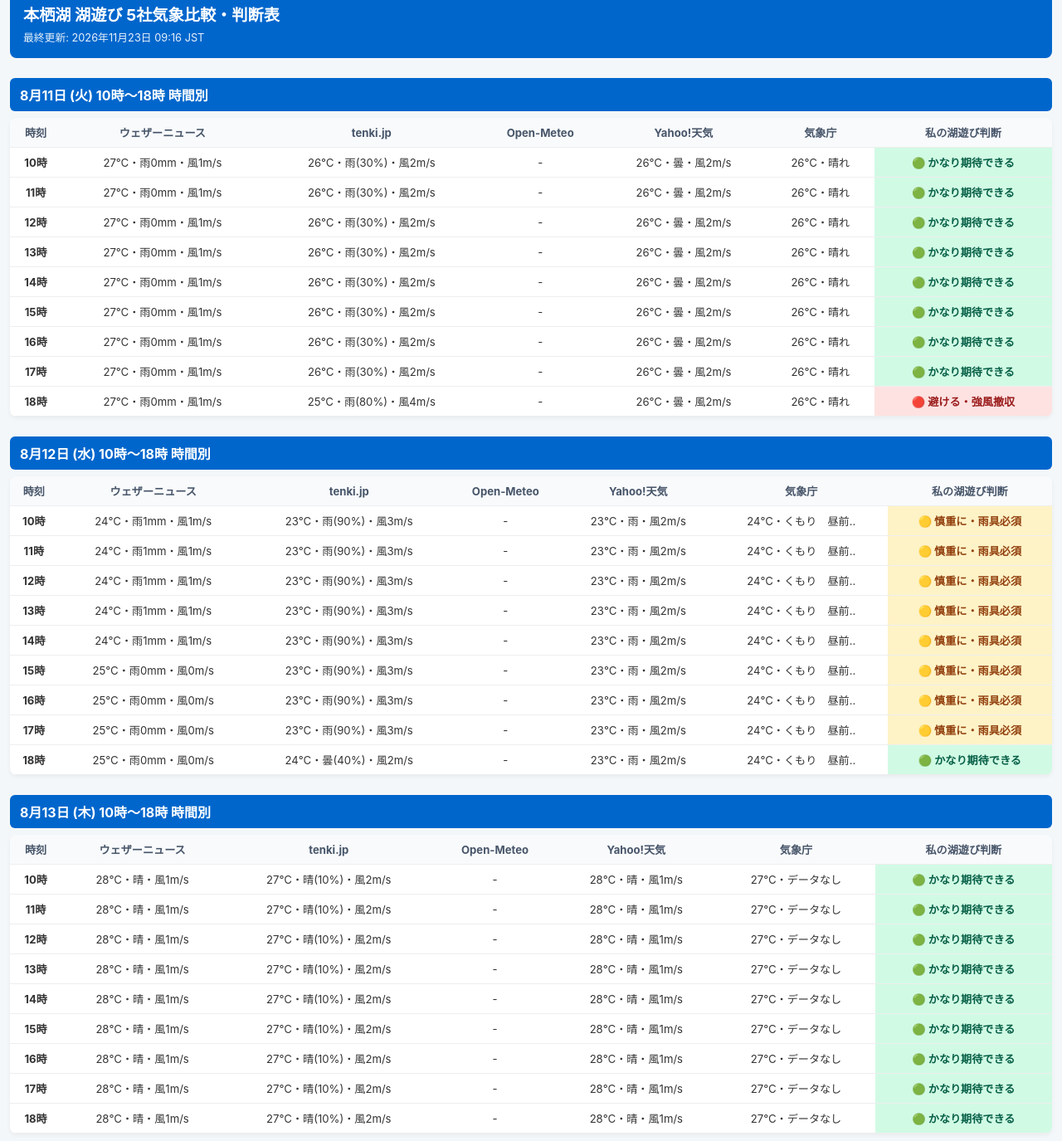
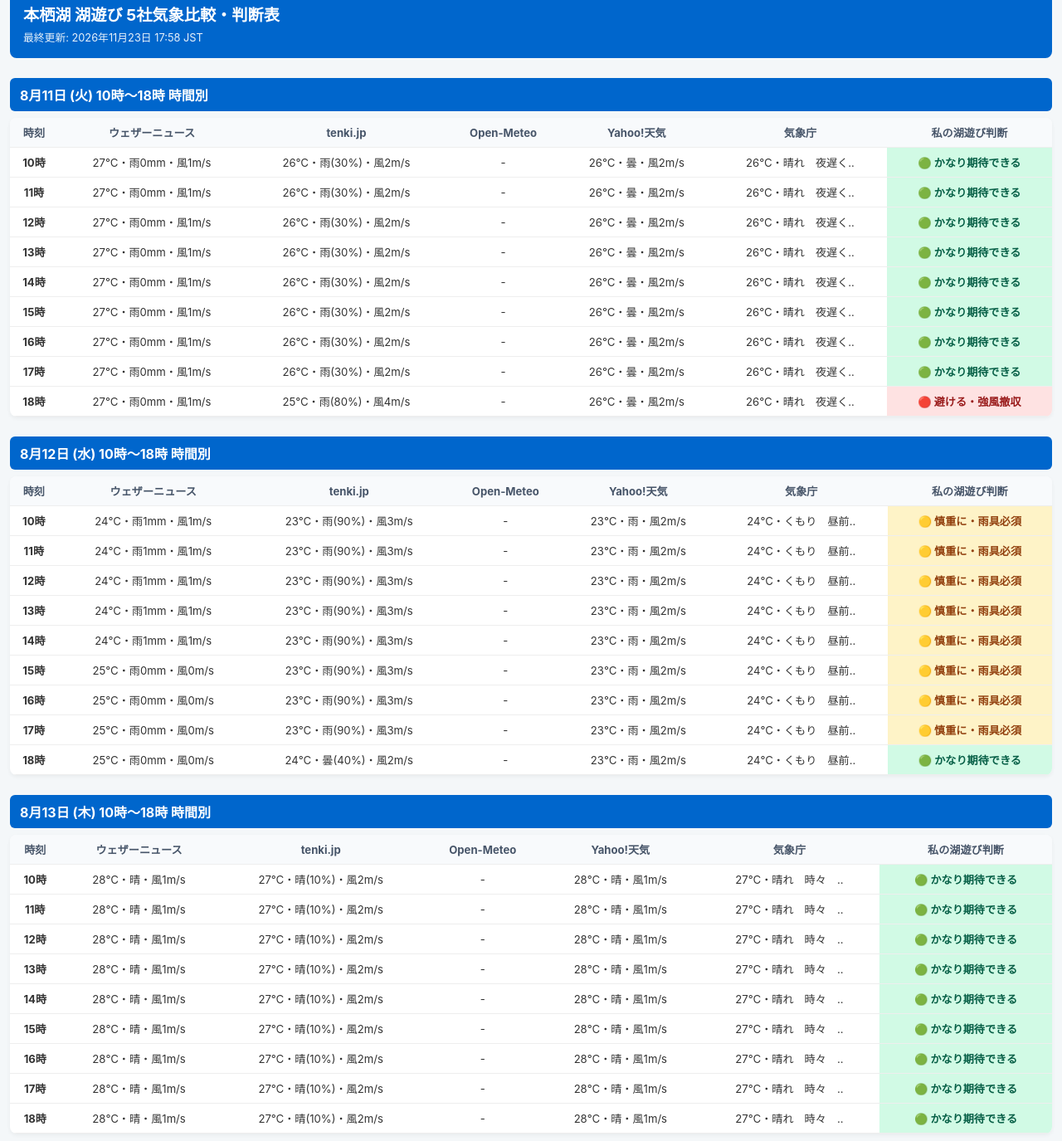
Before and after one commit to f-pi-26/motosuko-weathe, a plain HTML site: page index.html in a window 1280 px wide. Shown: the part 25-1400 px from the top of the page at 83% size. Drawn offline with Linux system fonts and the light colour scheme.

Commit message:
Update weather data

```diff
--- a/index.html
+++ b/index.html
@@ -22,7 +22,7 @@
 <body>
     <header>
         <h1>本栖湖 湖遊び 5社気象比較・判断表</h1>
-        <div class="update">最終更新: 2026年11月23日 09:16 JST</div>
+        <div class="update">最終更新: 2026年11月23日 17:58 JST</div>
     </header>
 
         <div class="date-title">8月11日 (火) 10時〜18時 時間別</div>
@@ -47,7 +47,7 @@
                     <td>26℃・雨(30%)・風2m/s</td>
                     <td>-</td>
                     <td>26℃・曇・風2m/s</td>
-                    <td>26℃・晴れ</td>
+                    <td>26℃・晴れ　夜遅く..</td>
                     <td class="status-green">🟢 かなり期待できる</td>
                 </tr>
 
@@ -57,7 +57,7 @@
                     <td>26℃・雨(30%)・風2m/s</td>
                     <td>-</td>
                     <td>26℃・曇・風2m/s</td>
-                    <td>26℃・晴れ</td>
+                    <td>26℃・晴れ　夜遅く..</td>
                     <td class="status-green">🟢 かなり期待できる</td>
                 </tr>
 
@@ -67,7 +67,7 @@
                     <td>26℃・雨(30%)・風2m/s</td>
                     <td>-</td>
                     <td>26℃・曇・風2m/s</td>
-                    <td>26℃・晴れ</td>
+                    <td>26℃・晴れ　夜遅く..</td>
                     <td class="status-green">🟢 かなり期待できる</td>
                 </tr>
 
@@ -77,7 +77,7 @@
                     <td>26℃・雨(30%)・風2m/s</td>
                     <td>-</td>
                     <td>26℃・曇・風2m/s</td>
-                    <td>26℃・晴れ</td>
+                    <td>26℃・晴れ　夜遅く..</td>
                     <td class="status-green">🟢 かなり期待できる</td>
                 </tr>
 
@@ -87,7 +87,7 @@
                     <td>26℃・雨(30%)・風2m/s</td>
                     <td>-</td>
                     <td>26℃・曇・風2m/s</td>
-                    <td>26℃・晴れ</td>
+                    <td>26℃・晴れ　夜遅く..</td>
                     <td class="status-green">🟢 かなり期待できる</td>
                 </tr>
 
@@ -97,7 +97,7 @@
                     <td>26℃・雨(30%)・風2m/s</td>
                     <td>-</td>
                     <td>26℃・曇・風2m/s</td>
-                    <td>26℃・晴れ</td>
+                    <td>26℃・晴れ　夜遅く..</td>
                     <td class="status-green">🟢 かなり期待できる</td>
                 </tr>
 
@@ -107,7 +107,7 @@
                     <td>26℃・雨(30%)・風2m/s</td>
                     <td>-</td>
                     <td>26℃・曇・風2m/s</td>
-                    <td>26℃・晴れ</td>
+                    <td>26℃・晴れ　夜遅く..</td>
                     <td class="status-green">🟢 かなり期待できる</td>
                 </tr>
 
@@ -117,7 +117,7 @@
                     <td>26℃・雨(30%)・風2m/s</td>
                     <td>-</td>
                     <td>26℃・曇・風2m/s</td>
-                    <td>26℃・晴れ</td>
+                    <td>26℃・晴れ　夜遅く..</td>
                     <td class="status-green">🟢 かなり期待できる</td>
                 </tr>
 
@@ -127,7 +127,7 @@
                     <td>25℃・雨(80%)・風4m/s</td>
                     <td>-</td>
                     <td>26℃・曇・風2m/s</td>
-                    <td>26℃・晴れ</td>
+                    <td>26℃・晴れ　夜遅く..</td>
                     <td class="status-red">🔴 避ける・強風撤収</td>
                 </tr>
             </tbody></table></div>
@@ -259,7 +259,7 @@
                     <td>27℃・晴(10%)・風2m/s</td>
                     <td>-</td>
                     <td>28℃・晴・風1m/s</td>
-                    <td>27℃・データなし</td>
+                    <td>27℃・晴れ　時々　..</td>
                     <td class="status-green">🟢 かなり期待できる</td>
                 </tr>
 
@@ -269,7 +269,7 @@
                     <td>27℃・晴(10%)・風2m/s</td>
                     <td>-</td>
                     <td>28℃・晴・風1m/s</td>
-                    <td>27℃・データなし</td>
+                    <td>27℃・晴れ　時々　..</td>
                     <td class="status-green">🟢 かなり期待できる</td>
                 </tr>
 
@@ -279,7 +279,7 @@
                     <td>27℃・晴(10%)・風2m/s</td>
                     <td>-</td>
                     <td>28℃・晴・風1m/s</td>
-                    <td>27℃・データなし</td>
+                    <td>27℃・晴れ　時々　..</td>
                     <td class="status-green">🟢 かなり期待できる</td>
                 </tr>
 
@@ -289,7 +289,7 @@
                     <td>27℃・晴(10%)・風2m/s</td>
                     <td>-</td>
                     <td>28℃・晴・風1m/s</td>
-                    <td>27℃・データなし</td>
+                    <td>27℃・晴れ　時々　..</td>
                     <td class="status-green">🟢 かなり期待できる</td>
                 </tr>
 
@@ -299,7 +299,7 @@
                     <td>27℃・晴(10%)・風2m/s</td>
                     <td>-</td>
                     <td>28℃・晴・風1m/s</td>
-                    <td>27℃・データなし</td>
+                    <td>27℃・晴れ　時々　..</td>
                     <td class="status-green">🟢 かなり期待できる</td>
                 </tr>
 
@@ -309,7 +309,7 @@
                     <td>27℃・晴(10%)・風2m/s</td>
                     <td>-</td>
                     <td>28℃・晴・風1m/s</td>
-                    <td>27℃・データなし</td>
+                    <td>27℃・晴れ　時々　..</td>
                     <td class="status-green">🟢 かなり期待できる</td>
                 </tr>
 
@@ -319,7 +319,7 @@
                     <td>27℃・晴(10%)・風2m/s</td>
                     <td>-</td>
                     <td>28℃・晴・風1m/s</td>
-                    <td>27℃・データなし</td>
+                    <td>27℃・晴れ　時々　..</td>
                     <td class="status-green">🟢 かなり期待できる</td>
                 </tr>
 
@@ -329,7 +329,7 @@
                     <td>27℃・晴(10%)・風2m/s</td>
                     <td>-</td>
                     <td>28℃・晴・風1m/s</td>
-                    <td>27℃・データなし</td>
+                    <td>27℃・晴れ　時々　..</td>
                     <td class="status-green">🟢 かなり期待できる</td>
                 </tr>
 
@@ -339,7 +339,7 @@
                     <td>27℃・晴(10%)・風2m/s</td>
                     <td>-</td>
                     <td>28℃・晴・風1m/s</td>
-                    <td>27℃・データなし</td>
+                    <td>27℃・晴れ　時々　..</td>
                     <td class="status-green">🟢 かなり期待できる</td>
                 </tr>
             </tbody></table></div></body></html>
```
